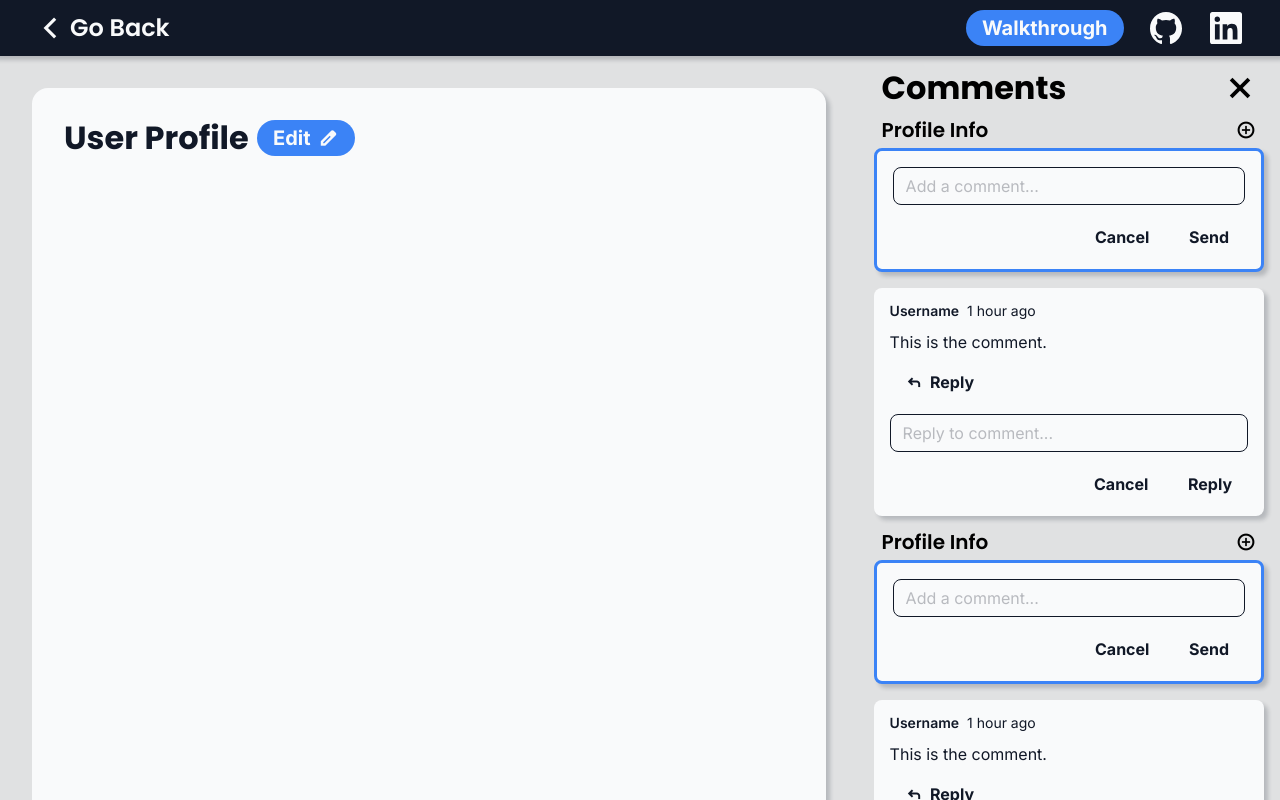
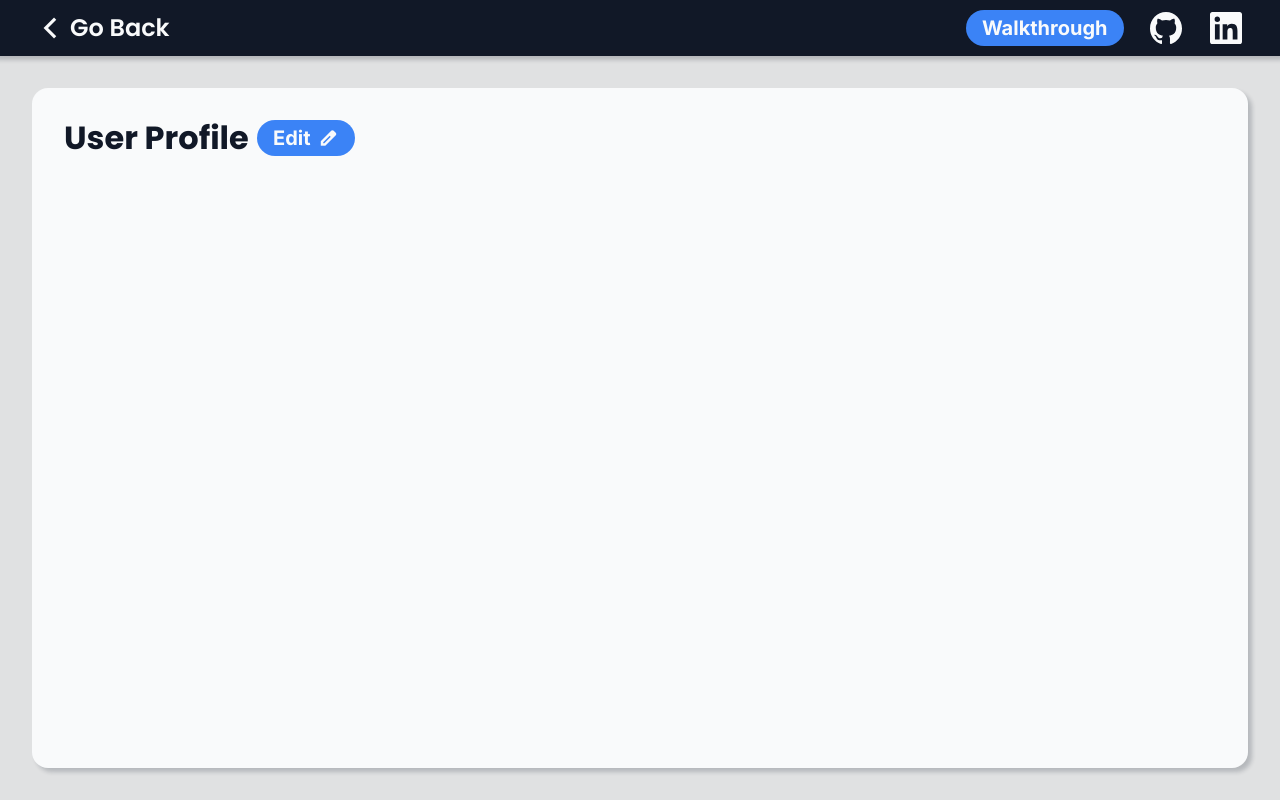
Before and after one commit to Tijmenvdb/portfolio-frontend, an Angular app: page /user-profile in a window 1280 px wide. Built offline with nearby package versions, Linux system fonts and the light colour scheme.

Commit message:
added drawer functionality to the user profile page

```diff
--- a/src/app/shared/components/drawer/drawer.component.scss
+++ b/src/app/shared/components/drawer/drawer.component.scss
@@ -13,6 +13,8 @@ $drawer-transition: .3s ease;
 
     --drawer-size: 20rem;
     --shadow: unset;
+    --overlay-color: #{$black-color-500};
+    --overlay-opacity: .5;
     --z-index-drawer: 0;
     --z-index-shadow: var(--z-index-drawer);
     --z-index-overlay: var(--z-index-drawer);
@@ -134,12 +136,12 @@ $drawer-transition: .3s ease;
     right: 0;
     bottom: 0;
 
-    background-color: rgba($black-color-500, 0.5);
+    background-color: var(--overlay-color);
 
     transition: opacity $drawer-transition;
 
     &.active.overlay {
         pointer-events: auto;
-        opacity: 1;
+        opacity: var(--overlay-opacity);
     }
 }
--- a/src/app/shared/components/drawer/drawer.component.ts
+++ b/src/app/shared/components/drawer/drawer.component.ts
@@ -41,7 +41,7 @@ export class DrawerComponent implements OnChanges {
   }
 
   ngOnChanges(changes: SimpleChanges) {
-    if(changes?.['isOpen'].currentValue != changes?.['isOpen'].previousValue && changes?.['isOpen'].currentValue) {
+    if(changes?.['isOpen'] && changes?.['isOpen'].currentValue != changes?.['isOpen'].previousValue && changes?.['isOpen'].currentValue) {
       this.previouslyFocusedElement = document.activeElement as HTMLElement;
       setTimeout(() => this.getFocusableElements(this.drawer)?.[0]?.focus({ preventScroll: true }));
 
@@ -50,7 +50,7 @@ export class DrawerComponent implements OnChanges {
       }
     }
 
-    if(changes?.['isOpen'].currentValue != changes?.['isOpen'].previousValue && !changes?.['isOpen'].currentValue) {
+    if(changes?.['isOpen'] && changes?.['isOpen'].currentValue != changes?.['isOpen'].previousValue && !changes?.['isOpen'].currentValue) {
       setTimeout(() =>  this.previouslyFocusedElement?.focus({ preventScroll: true }));
       this.keydownEvent = () => {};
     }
--- a/src/app/shared/styles/_mixins.scss
+++ b/src/app/shared/styles/_mixins.scss
@@ -72,3 +72,33 @@
     border-radius: $border-radius;
     padding: $padding;
 }
+
+// --------------- Media query breakpoints ---------------
+$breakpoint-sm: 37rem;
+$breakpoint-md: 50rem;
+$breakpoint-lg: 57rem;
+$breakpoint-xl: 1200px;
+
+@mixin respond-sm {
+    @media (max-width: $breakpoint-sm) {
+        @content;
+    }
+}
+
+@mixin respond-md {
+    @media (max-width: $breakpoint-md) {
+        @content;
+    }
+}
+
+@mixin respond-lg {
+    @media (max-width: $breakpoint-lg) {
+        @content;
+    }
+}
+
+@mixin respond-xl {
+    @media (max-width: $breakpoint-xl) {
+        @content;
+    }
+}
--- a/src/app/shared/styles/_variables.scss
+++ b/src/app/shared/styles/_variables.scss
@@ -29,33 +29,3 @@ $outline-transition: outline 0s ease;
 $nav-shadow: 0rem 0rem .25rem .25rem rgba($black-color-500, 20%);
 $card-shadow: .25rem .25rem .25rem rgba($black-color-500, 20%);
 $container-shadow: .25rem .25rem .25rem rgba($black-color-500, 20%);
-
-// Media query breakpoints
-$breakpoint-sm: 576px;
-$breakpoint-md: 768px;
-$breakpoint-lg: 992px;
-$breakpoint-xl: 1200px;
-
-@mixin respond-sm {
-    @media (max-width: $breakpoint-sm) {
-        @content;
-    }
-}
-
-@mixin respond-md {
-    @media (max-width: $breakpoint-md) {
-        @content;
-    }
-}
-
-@mixin respond-lg {
-    @media (max-width: $breakpoint-lg) {
-        @content;
-    }
-}
-
-@mixin respond-xl {
-    @media (max-width: $breakpoint-xl) {
-        @content;
-    }
-}
--- a/src/app/user-profile-demo/user-profile-page.component.html
+++ b/src/app/user-profile-demo/user-profile-page.component.html
@@ -1,8 +1,8 @@
-<div class="user-profile-page">
-    <main class="user-profile-container" aria-labelledby="main-title">
+<app-drawer class="comments-drawer-var" [behavior]="isReducedLayout? isMobileLayout? 'fullscreen' : 'overlay' : 'push'" [position]="'right'" [isOpen]="isCommentOpen" [ariaLabelledby]="'comment-header'" (toggle)="toggleDrawer($event)">
+    <main main-content class="user-profile-container" aria-labelledby="main-title">
         <header class="flex-container">
             <h1 id="main-title">User Profile</h1>
-            <button class="primary-button inline-icon">
+            <button class="primary-button inline-icon" (click)="isCommentOpen = !isCommentOpen">
                 <span>
                     Edit
                 </span>
@@ -12,12 +12,12 @@
             </button>
         </header>
     </main>
-    <aside class="comments-drawer">
+    <div drawer-content class="comments-drawer" tabIndex="-1">
         <h1 class="drawer-header flex-container flex-space-between">
-            <span>
+            <span id="comment-header">
                 Comments
             </span>
-            <button class="material-symbols-outlined tertiary-button" aria-label="Close Drawer">
+            <button class="material-symbols-outlined tertiary-button" aria-label="Close Drawer" (click)="isCommentOpen = !isCommentOpen">
                 close
             </button>
         </h1>
@@ -189,5 +189,5 @@
                 </div>
             </div>
         </div>
-    </aside>
-</div>
+    </div>
+</app-drawer>
--- a/src/app/user-profile-demo/user-profile-page.component.scss
+++ b/src/app/user-profile-demo/user-profile-page.component.scss
@@ -41,37 +41,65 @@
     }
 }
 
+.user-profile-container {
+    transition: margin .1s ease, padding .1s ease;
 
-.user-profile-page {
-    display: flex;
+    @include card(1rem, 2rem);
+    @include respond-lg {
+        @include card(1rem, 1rem);
+    }
 
-    .user-profile-container {
-        @include card(1rem, 2rem);
     margin: 2rem;
+    @include respond-lg {
+        margin: 1rem .5rem;
+    }
+
     flex-grow: 1;
 }
 
+.comments-drawer-var {
+    --drawer-size: 25rem;
+    --shadow: none;
+    --z-index-drawer: 0;
+    --overlay-color: #{$white-color-600};
+    --overlay-opacity: .5;
+}
+
 .comments-drawer {
-        max-width: 32rem;
-        width: 33vw;
-        min-width: 12rem;
-        flex-shrink: 0;
+    flex-grow: 1;
+    overflow: auto;
+    // background-image: linear-gradient(to left, $white-color-600 90%, rgba(0,0,0,0));
 
     .drawer-header {
+        transition: margin .1s ease;
         margin: 1rem 1.5rem;
+
+        @include respond-lg {
+            margin: 1rem 1rem
+        }
     }
 
     .comment-section {
 
         .section-header {
+            transition: margin .1s ease;
             margin: 1rem 1.5rem .5rem 1.5rem;
+
+            @include respond-lg {
+                margin: 1rem 1rem .5rem 1rem;
+            }
         }
 
         .comment-card-list {
             display: flex;
             flex-direction: column;
-                gap: 1rem;
-                margin: .5rem 1rem;
+            gap: .5rem;
+
+            transition: margin .1s ease;
+            margin: .5rem 1rem 1rem 1rem;
+            @include respond-lg {
+                margin: .5rem .5rem 1rem .5rem;
+            }
 
             .comment-card {
                 @include card(.5rem, 1rem);
@@ -80,7 +108,8 @@
                 gap: 1rem;
 
                 &.focus {
-                        border: solid 3px #3b83f6;
+                    outline: solid 3px #3b83f6;
+                    outline-offset: -3px;
                 }
 
                 .comment {
@@ -95,4 +124,3 @@
     }
 
 }
-}
--- a/src/app/user-profile-demo/user-profile-page.component.ts
+++ b/src/app/user-profile-demo/user-profile-page.component.ts
@@ -1,15 +1,44 @@
-import { Component } from '@angular/core';
-import { RouterModule } from '@angular/router';
+import { Component, Inject, PLATFORM_ID } from '@angular/core';
+import { DrawerComponent } from '../shared/components/drawer/drawer.component';
+import { isPlatformBrowser } from '@angular/common';
 
 @Component({
   selector: 'app-user-profile-page',
-  imports: [ RouterModule ],
+  imports: [ DrawerComponent ],
   templateUrl: './user-profile-page.component.html',
   styleUrl: './user-profile-page.component.scss'
 })
 export class UserProfilePageComponent {
 
-  githubUrl = 'https://www.github.com/Tijmenvdb/portfolio-frontend';
-  linkedinUrl = 'https://www.linkedin.com/in/tijmenvdb/';
+  isCommentOpen: boolean = false;
+  isReducedLayout: boolean = false;
+  isMobileLayout: boolean = false;
 
+  private reducedMediaQuery?: MediaQueryList;
+  private reducedListener = (e: MediaQueryListEvent) => this.isReducedLayout = e.matches;
+  private mobileMediaQuery?: MediaQueryList;
+  private mobileListener = (e: MediaQueryListEvent) => this.isMobileLayout = e.matches;
+
+  constructor(@Inject(PLATFORM_ID) private platformId: Object) {}
+
+  ngOnInit() {
+    if (isPlatformBrowser(this.platformId)) {
+      this.reducedMediaQuery = window.matchMedia('(max-width: 50rem)');
+      this.reducedMediaQuery.addEventListener('change', this.reducedListener);
+      this.isReducedLayout = this.reducedMediaQuery.matches;
+
+      this.mobileMediaQuery = window.matchMedia('(max-width: 37rem)');
+      this.mobileMediaQuery.addEventListener('change', this.mobileListener);
+      this.isMobileLayout = this.mobileMediaQuery.matches;
+    }
+  }
+
+  ngOnDestroy(): void {
+    this.reducedMediaQuery?.removeEventListener('change', this.reducedListener);
+    this.mobileMediaQuery?.removeEventListener('change', this.mobileListener);
+  }
+
+  toggleDrawer(value: boolean) {
+    this.isCommentOpen = value;
+  }
 }
--- a/src/styles.scss
+++ b/src/styles.scss
@@ -161,7 +161,7 @@ a {
 
     @include background-color-click(rgba($black-color-500, 0.1), rgba($black-color-500, 0.2));
     @include scale-click();
-    @include outline-focus($black-color-500);
+    @include outline-focus($primary-color-500);
 }
 
 .tertiary-button {
@@ -169,7 +169,7 @@ a {
         $outline-transition;
 
     @include scale-click(1.10, 0.95);
-    @include outline-focus($black-color-500);
+    @include outline-focus($primary-color-500);
 }
 
 input {
```
Lines whose indentation alone changed are shown as unchanged.
